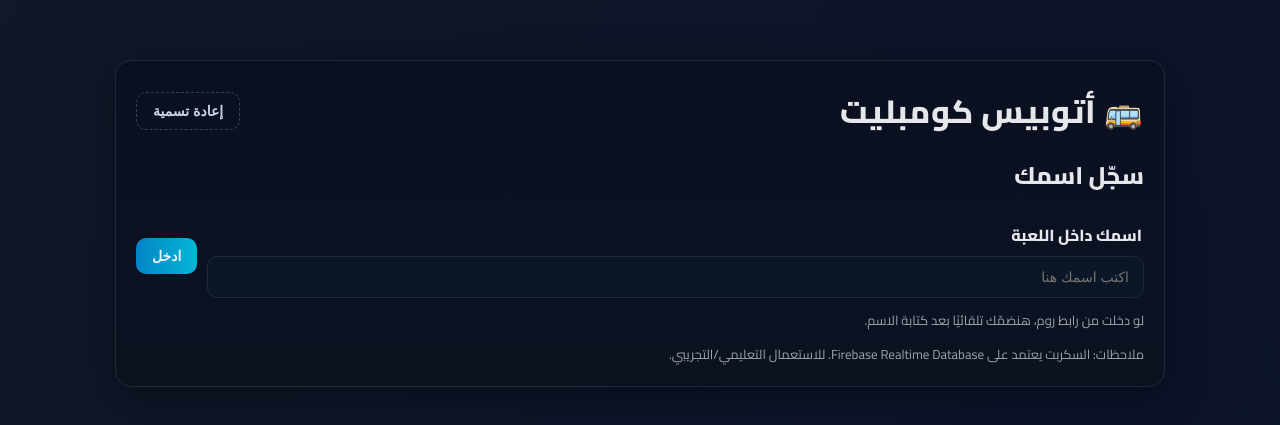
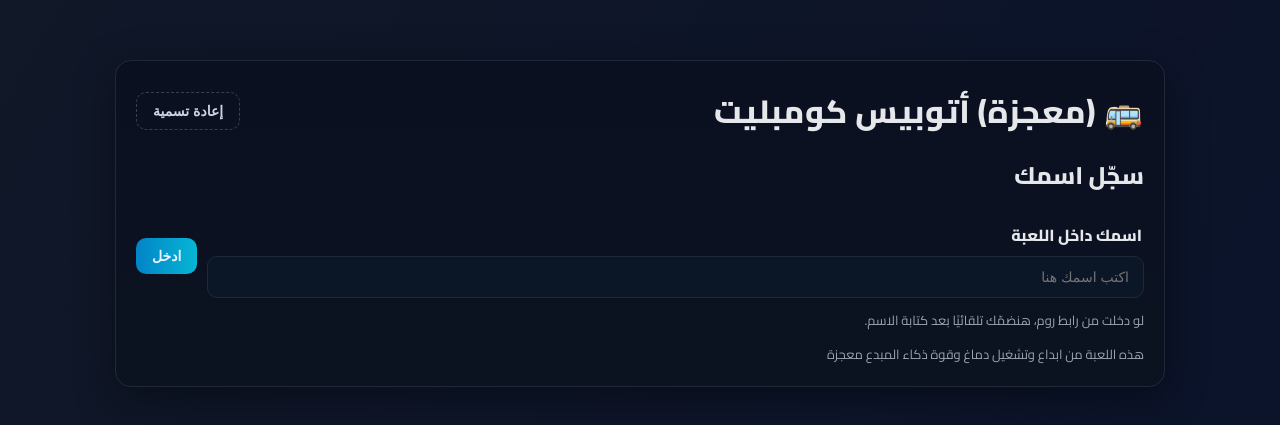
Before and after one commit to autobiscomplet/mo3agzza, a plain HTML site: page index.html in a window 1280 px wide. Shown: the part 177-602 px from the top of the page. Drawn offline with Linux system fonts and the light colour scheme.

Commit message:
Update index.html

```diff
--- a/index.html
+++ b/index.html
@@ -3,7 +3,7 @@
 <head>
   <meta charset="utf-8" />
   <meta name="viewport" content="width=device-width,initial-scale=1,maximum-scale=1,user-scalable=no" />
-  <title>أتوبيس كومبليت — لعب أونلاين</title>
+  <title>أتوبيس كومبليت — معجزة</title>
   <link rel="preconnect" href="https://fonts.googleapis.com">
   <link href="https://fonts.googleapis.com/css2?family=Cairo:wght@400;600;800&display=swap" rel="stylesheet">
   <style>
@@ -98,7 +98,7 @@
   <div class="container">
     <div class="card">
       <header>
-        <h1>🚌 أتوبيس كومبليت</h1>
+        <h1>🚌 (معجزة) أتوبيس كومبليت</h1>
         <div id="headerRight" class="row"></div>
       </header>
 
@@ -183,7 +183,7 @@
             <div class="row" style="margin-top:6px">
               <div style="flex:1">
                 <label>اسم الروم</label>
-                <input id="roomNameInput" placeholder="مثال: شلة الجمعة" maxlength="30" />
+                <input id="roomNameInput" placeholder="توبك" maxlength="30" />
               </div>
             </div>
 
@@ -285,7 +285,7 @@
       </section>
 
       <footer class="small">
-        ملاحظات: السكربت يعتمد على Firebase Realtime Database. للاستعمال التعليمي/التجريبي.
+        هذه اللعبة من ابداع وتشغيل دماغ وقوة ذكاء المبدع معجزة
       </footer>
     </div>
   </div>
```
